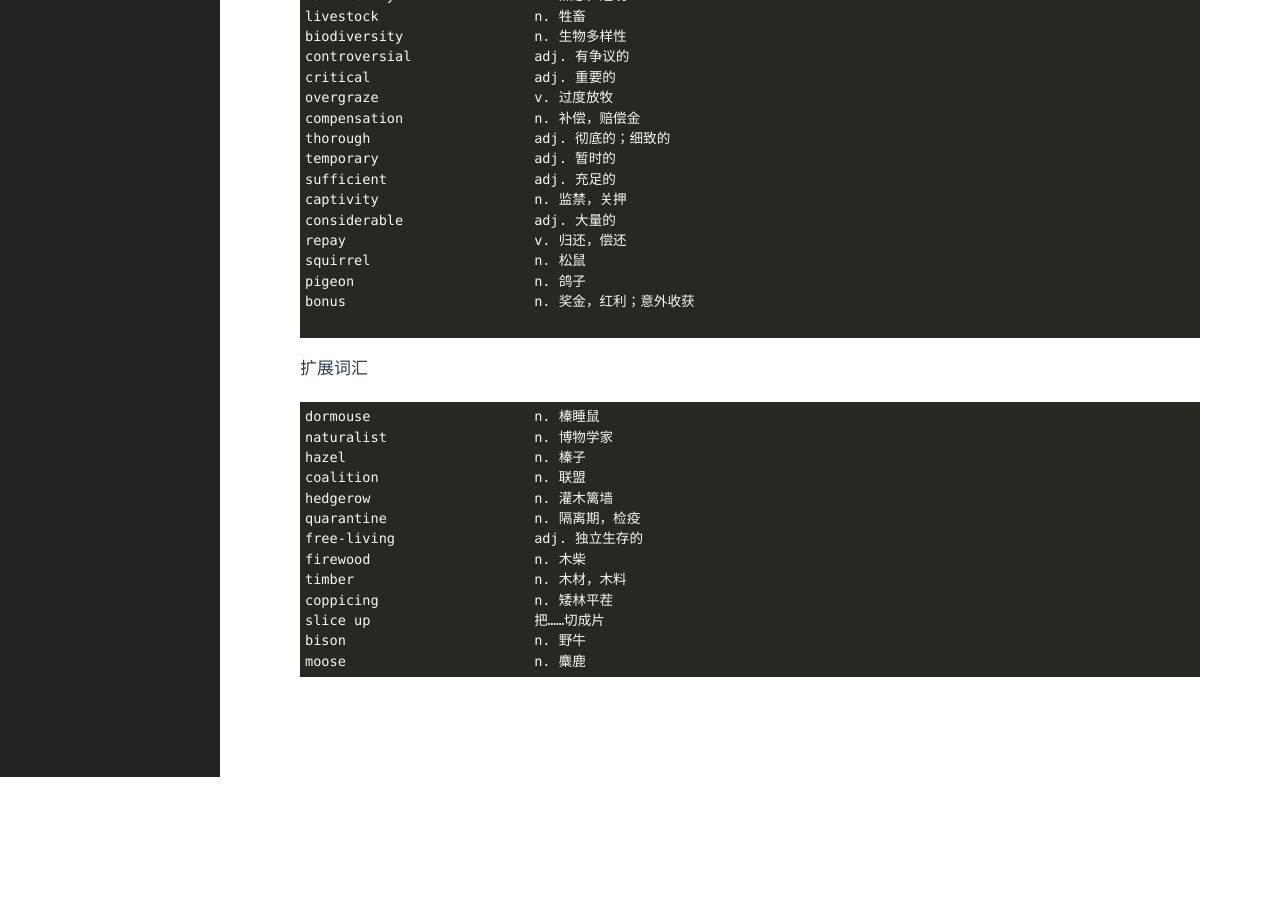
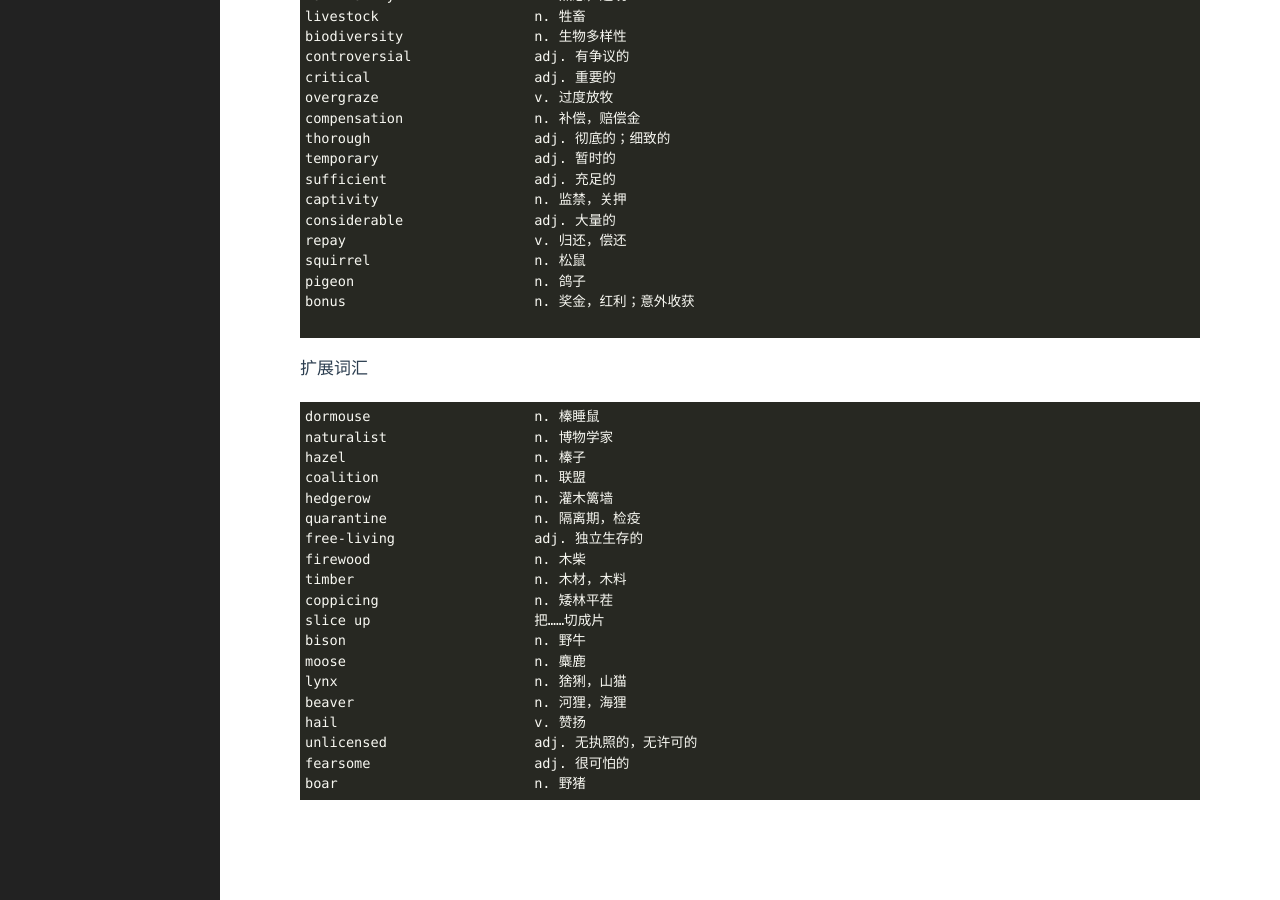
Before and after one commit to yejinp/yejinp.github.io, a Jekyll site: the page built from _posts/2023-06-03-vocabularies for IELTS 17-4 general Training.markdown, in a window 1280 px wide and 900 px high, scrolled down 4644 px. Built offline with Jekyll 4.4.1, drawn with Linux system fonts in a browser that asks for light colours; before the commit the page ends 5421 px from its top, so only the background shows below that.

Commit message:
add new vocabulary

````diff
--- a/_posts/2023-06-03-vocabularies for IELTS 17-4 general Training.markdown
+++ b/_posts/2023-06-03-vocabularies for IELTS 17-4 general Training.markdown
@@ -250,4 +250,10 @@ coppicing                   n. 矮林平茬
 slice up                    把……切成片
 bison                       n. 野牛
 moose                       n. 麋鹿
+lynx                        n. 猞猁，山猫
+beaver                      n. 河狸，海狸
+hail                        v. 赞扬
+unlicensed                  adj. 无执照的，无许可的
+fearsome                    adj. 很可怕的
+boar                        n. 野猪
 ```
````
